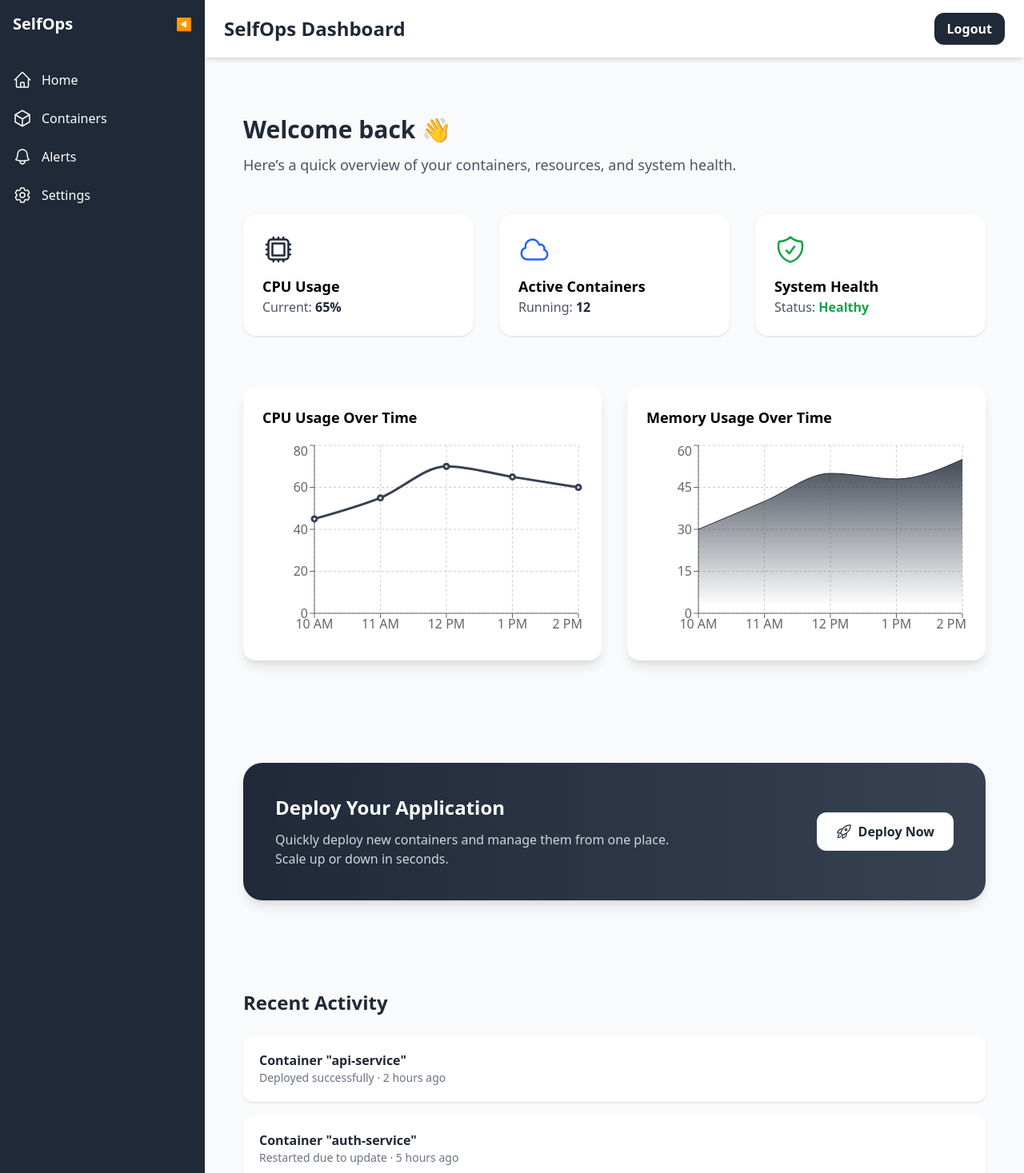
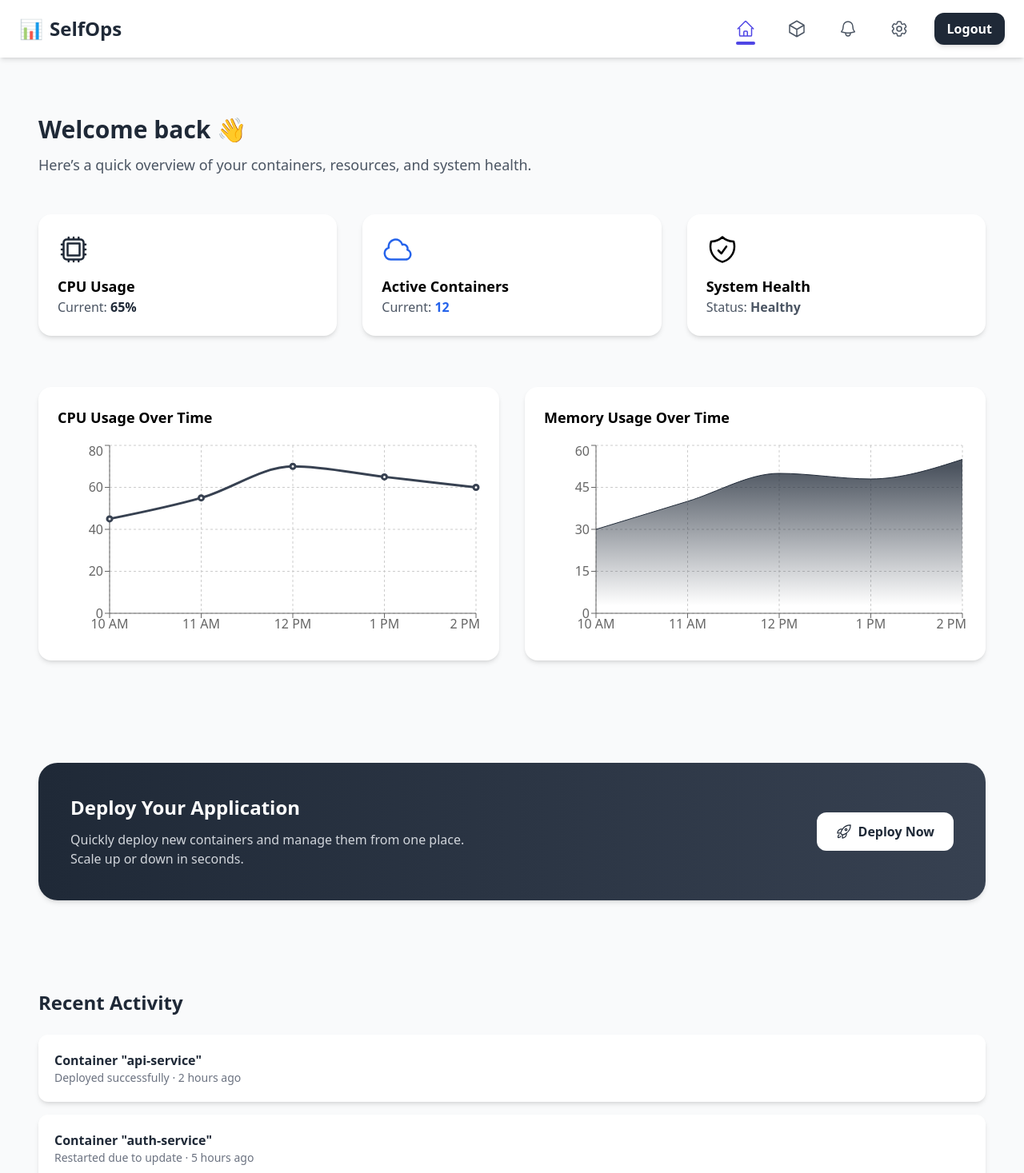
Before and after one commit to Tirth9000/SelfOps-frontend, a React (Vite) app: page /homedashboard in a window 1280 px wide. Shown: the top 1467 px of the page at 80% size. Built offline with nearby package versions, Linux system fonts and the light colour scheme; sample sign-in values are in the browser's storage.

Commit message:
Added Join new app and share buttons

```diff
--- a/src/components/Applications.jsx
+++ b/src/components/Applications.jsx
@@ -19,44 +19,58 @@ const Applications = () => {
     },
   ]);
 
-  const handleRegisterApp = () => {
+  const handleJoinApp = () => {
     const newApp = {
       id: `app${applications.length + 1}`,
-      name: `New App ${applications.length + 1}`,
+      name: `Joined App ${applications.length + 1}`,
       status: "running",
       containers: 2,
-      url: `https://selfops.app/new-app-${applications.length + 1}`,
+      url: `https://selfops.app/joined-app-${applications.length + 1}`,
     };
     setApplications([...applications, newApp]);
   };
 
+  const handleManageContainers = () => {
+    window.location.href = "/dashboard";
+  };
+
   return (
-    <div className="min-h-screen bg-gray-50 p-8">
-      <h1 className="text-3xl font-bold mb-6 text-gray-800">
-        📦 Registered Applications
-      </h1>
+    <div className="min-h-screen bg-gray-50">
+      {/* Navbar - same size as HomeDashboard */}
+      <div className="bg-white shadow-md sticky top-0 z-50">
+        <div className="max-w-7xl mx-auto flex justify-between items-center py-4 px-6">
+          <h1 className="text-2xl font-extrabold text-gray-800">📦 Registered Applications</h1>
 
-      {/* Register Button */}
-      <div className="mb-6">
+          {/* Join New App Button with hover indicator and tooltip */}
+          <div className="relative group">
             <button
-          onClick={handleRegisterApp}
-          className="px-6 py-3 bg-gray-800 text-white rounded-xl font-semibold hover:bg-gray-700 transition shadow"
+              onClick={handleJoinApp}
+              className="px-4 py-2 bg-indigo-600 text-white rounded-xl font-semibold hover:bg-indigo-700 transition shadow"
             >
-          + Register New Application
+              + Join New App
             </button>
+            {/* Hover underline indicator */}
+            <span className="absolute left-0 bottom-0 w-0 h-[2px] bg-white transition-all duration-300 group-hover:w-full"></span>
+            {/* Tooltip */}
+            <span className="absolute bottom-full mb-2 left-1/2 transform -translate-x-1/2 bg-gray-800 text-white text-xs rounded py-1 px-2 opacity-0 group-hover:opacity-100 transition-opacity duration-300 whitespace-nowrap">
+              Join a new application
+            </span>
+          </div>
+        </div>
+        <div className="border-b border-gray-200"></div>
       </div>
 
+      {/* Main Content */}
+      <main className="px-6 py-6 max-w-7xl mx-auto">
         {/* Applications Grid */}
         <div className="grid grid-cols-1 md:grid-cols-2 lg:grid-cols-3 gap-6">
           {applications.map((app) => (
             <div
               key={app.id}
-            className="bg-white p-6 rounded-xl shadow hover:shadow-lg transition"
+              className="bg-white p-6 rounded-2xl shadow transition-transform transform hover:-translate-y-1 hover:shadow-xl duration-300"
             >
               <div className="flex justify-between items-center mb-4">
-              <h2 className="text-xl font-semibold text-gray-800">
-                {app.name}
-              </h2>
+                <h2 className="text-xl font-semibold text-gray-800">{app.name}</h2>
                 <span
                   className={`px-3 py-1 rounded-full text-sm font-medium ${
                     app.status === "running"
@@ -77,12 +91,16 @@ const Applications = () => {
                 </a>
               </p>
 
-            <button className="mt-4 w-full py-2 bg-blue-600 text-white rounded-lg hover:bg-blue-700 transition">
+              <button
+                onClick={handleManageContainers}
+                className="mt-4 w-full py-2 bg-blue-600 text-white rounded-lg hover:bg-blue-700 transition"
+              >
                 Manage Containers
               </button>
             </div>
           ))}
         </div>
+      </main>
     </div>
   );
 };
--- a/src/components/HomeDashboard.jsx
+++ b/src/components/HomeDashboard.jsx
@@ -1,5 +1,5 @@
 // src/components/HomeDashboard.jsx
-import React, { useState } from "react";
+import React, { useState, useRef } from "react";
 import {
   CpuChipIcon,
   CloudIcon,
@@ -16,7 +16,7 @@ import {
   XAxis,
   YAxis,
   CartesianGrid,
-  Tooltip,
+  Tooltip as ChartTooltip,
   ResponsiveContainer,
   AreaChart,
   Area,
@@ -39,111 +39,184 @@ const memoryData = [
 ];
 
 const HomeDashboard = () => {
-  const [sidebarOpen, setSidebarOpen] = useState(true);
+  const [activePage, setActivePage] = useState("Home");
+  const tooltipRefs = useRef({});
 
-  const menuItems = [
-    { name: "Home", icon: HomeIcon },
-    { name: "Containers", icon: CubeIcon },
-    { name: "Alerts", icon: BellIcon },
-    { name: "Settings", icon: Cog6ToothIcon },
-  ];
+  // Tooltip smart positioning
+  const handleMouseEnter = (key) => {
+    const tooltip = tooltipRefs.current[key];
+    if (!tooltip) return;
+
+    const rect = tooltip.getBoundingClientRect();
+    const iconRect = tooltip.parentElement.getBoundingClientRect();
+
+    // Horizontal adjustment
+    const overflowRight = rect.right > window.innerWidth;
+    const overflowLeft = rect.left < 0;
+
+    if (overflowRight) {
+      tooltip.style.left = "auto";
+      tooltip.style.right = "0";
+      tooltip.style.transform = "translateX(0)";
+    } else if (overflowLeft) {
+      tooltip.style.left = "0";
+      tooltip.style.transform = "translateX(0)";
+    } else {
+      tooltip.style.left = "50%";
+      tooltip.style.transform = "translateX(-50%)";
+    }
+
+    // Vertical flip if tooltip would overflow above
+    const tooltipHeight = rect.height;
+    if (iconRect.top - tooltipHeight - 8 < 0) {
+      tooltip.style.bottom = "auto";
+      tooltip.style.top = "100%";
+      tooltip.style.marginTop = "8px";
+    } else {
+      tooltip.style.top = "auto";
+      tooltip.style.bottom = "100%";
+      tooltip.style.marginBottom = "8px";
+    }
+  };
+
+  const handleMouseLeave = (key) => {
+    const tooltip = tooltipRefs.current[key];
+    if (!tooltip) return;
+    tooltip.style.left = "50%";
+    tooltip.style.transform = "translateX(-50%)";
+    tooltip.style.top = "auto";
+    tooltip.style.bottom = "100%";
+    tooltip.style.marginBottom = "8px";
+    tooltip.style.marginTop = "0";
+  };
 
   return (
-    <div className="flex min-h-screen bg-gray-50">
-      {/* Sidebar */}
-      <aside
-        className={`${
-          sidebarOpen ? "w-64" : "w-20"
-        } bg-gray-800 text-white transition-all duration-300 flex flex-col`}
-      >
-        <div className="flex items-center justify-between p-4">
-          {sidebarOpen && <h1 className="text-xl font-bold">SelfOps</h1>}
-          <button
-            onClick={() => setSidebarOpen(!sidebarOpen)}
-            className="text-gray-300 hover:text-white focus:outline-none"
-          >
-            {sidebarOpen ? "◀" : "▶"}
-          </button>
-        </div>
-
-        <nav className="flex-1 mt-4">
-          {menuItems.map((item) => (
-            <button
-              key={item.name}
-              className="flex items-center w-full px-4 py-3 hover:bg-gray-700 transition"
-            >
-              <item.icon className="h-6 w-6" />
-              {sidebarOpen && <span className="ml-3">{item.name}</span>}
-            </button>
-          ))}
-        </nav>
-      </aside>
-
-      {/* Main Content */}
-      <div className="flex-1 flex flex-col">
+    <div className="flex flex-col min-h-screen bg-gray-50">
       {/* Navbar */}
       <header className="bg-white shadow-md sticky top-0 z-50">
         <div className="max-w-7xl mx-auto px-6 py-4 flex justify-between items-center">
-            <h1 className="text-2xl font-bold text-gray-800">SelfOps Dashboard</h1>
-            <button className="px-4 py-2 bg-gray-800 text-white rounded-xl font-semibold hover:bg-gray-700 transition">
+          <h1
+            className="text-2xl font-extrabold text-gray-800 cursor-pointer flex items-center gap-2 hover:text-indigo-600 transition duration-300"
+            onClick={() => {
+              setActivePage("Home");
+              window.location.href = "/homedashboard";
+            }}
+          >
+            <span className="text-indigo-600 animate-pulse">📊</span>
+            <span>SelfOps</span>
+          </h1>
+
+          <div className="flex items-center gap-6">
+            {[
+              { icon: HomeIcon, title: "Home", color: "indigo", link: "/homedashboard" },
+              { icon: CubeIcon, title: "Containers", color: "green", link: "/applications" }, // Changed link
+              { icon: BellIcon, title: "Alerts", color: "red", link: "#" },
+              { icon: Cog6ToothIcon, title: "Settings", color: "yellow", link: "#" },
+            ].map((item, idx) => (
+              <div
+                key={idx}
+                className="relative group"
+                onMouseEnter={() => handleMouseEnter(idx)}
+                onMouseLeave={() => handleMouseLeave(idx)}
+              >
+                <button
+                  className={`flex items-center text-gray-600 hover:text-${item.color}-600 transition duration-300 p-2 rounded-lg hover:bg-${item.color}-50 ${
+                    activePage === item.title ? `text-${item.color}-600` : ""
+                  }`}
+                  onClick={() => {
+                    if (item.link !== "#") {
+                      setActivePage(item.title);
+                      window.location.href = item.link;
+                    }
+                  }}
+                >
+                  <item.icon className="h-6 w-6" />
+                </button>
+
+                {/* Tooltip */}
+                <span
+                  ref={(el) => (tooltipRefs.current[idx] = el)}
+                  className="absolute z-50 bg-gray-800 text-white text-xs rounded py-1 px-2 opacity-0 group-hover:opacity-100 transition-all duration-300 ease-out whitespace-nowrap max-w-[150px] overflow-hidden text-ellipsis pointer-events-none"
+                  style={{
+                    left: "50%",
+                    transform: "translateX(-50%)",
+                    bottom: "100%",
+                    marginBottom: "8px",
+                  }}
+                  title={item.title}
+                >
+                  {item.title}
+                </span>
+
+                {/* Active underline */}
+                {activePage === item.title && (
+                  <span
+                    className={`absolute bottom-0 left-1/2 transform -translate-x-1/2 w-6 h-1 bg-${item.color}-600 rounded-full`}
+                  ></span>
+                )}
+              </div>
+            ))}
+
+            <button
+              className="px-4 py-2 bg-gray-800 text-white rounded-xl font-semibold hover:bg-gray-700 transition transform hover:scale-105 shadow-md"
+              onClick={() => {
+                localStorage.removeItem("token");
+                window.location.href = "/login";
+              }}
+            >
               Logout
             </button>
           </div>
+        </div>
       </header>
 
-        {/* Existing HomeDashboard content */}
+      {/* Main content */}
       <main className="flex-1 p-6 overflow-auto">
         {/* Welcome Section */}
         <section className="px-6 py-12 max-w-7xl mx-auto">
-            <h2 className="text-3xl font-bold text-gray-800 mb-3">Welcome back 👋</h2>
-            <p className="text-gray-600 text-lg">
-              Here’s a quick overview of your containers, resources, and system health.
-            </p>
+          <h2 className="text-3xl font-bold text-gray-800 mb-3 animate-slide-down">Welcome back 👋</h2>
+          <p className="text-gray-600 text-lg">Here’s a quick overview of your containers, resources, and system health.</p>
         </section>
 
         {/* Quick Stats */}
         <section className="px-6 max-w-7xl mx-auto grid grid-cols-1 md:grid-cols-3 gap-8">
-            <div className="bg-white p-6 rounded-2xl shadow hover:shadow-lg transition transform hover:-translate-y-1">
-              <CpuChipIcon className="h-10 w-10 text-gray-800 mb-3" />
-              <h3 className="text-lg font-semibold">CPU Usage</h3>
-              <p className="text-gray-600">
-                Current: <span className="font-bold text-gray-800">65%</span>
+          {[
+            { icon: CpuChipIcon, title: "CPU Usage", value: "65%", color: "gray-800" },
+            { icon: CloudIcon, title: "Active Containers", value: "12", color: "blue-600" },
+            { icon: ShieldCheckIcon, title: "System Health", value: "Healthy", color: "green-600" },
+          ].map((stat, idx) => (
+            <div
+              key={idx}
+              className="bg-white p-6 rounded-2xl shadow-md hover:shadow-lg transition-transform transform hover:-translate-y-2 duration-300 cursor-pointer"
+            >
+              <stat.icon className={`h-10 w-10 text-${stat.color} mb-3`} />
+              <h3 className="text-lg font-semibold">{stat.title}</h3>
+              <p className={`text-gray-600`}>
+                {stat.title === "System Health" ? "Status:" : "Current:"}{" "}
+                <span className={`font-bold text-${stat.color}`}>{stat.value}</span>
               </p>
             </div>
-            <div className="bg-white p-6 rounded-2xl shadow hover:shadow-lg transition transform hover:-translate-y-1">
-              <CloudIcon className="h-10 w-10 text-blue-600 mb-3" />
-              <h3 className="text-lg font-semibold">Active Containers</h3>
-              <p className="text-gray-600">
-                Running: <span className="font-bold text-gray-800">12</span>
-              </p>
-            </div>
-            <div className="bg-white p-6 rounded-2xl shadow hover:shadow-lg transition transform hover:-translate-y-1">
-              <ShieldCheckIcon className="h-10 w-10 text-green-600 mb-3" />
-              <h3 className="text-lg font-semibold">System Health</h3>
-              <p className="text-gray-600">
-                Status: <span className="font-bold text-green-600">Healthy</span>
-              </p>
-            </div>
+          ))}
         </section>
 
         {/* Charts Section */}
         <section className="px-6 py-16 max-w-7xl mx-auto grid grid-cols-1 md:grid-cols-2 gap-8">
-            {/* CPU Usage Chart */}
-            <div className="bg-white p-6 rounded-2xl shadow-lg">
+          {/* CPU Chart */}
+          <div className="bg-white p-6 rounded-2xl shadow-md hover:shadow-lg transition-transform transform hover:scale-[1.02] duration-300">
             <h3 className="text-lg font-semibold mb-4">CPU Usage Over Time</h3>
             <ResponsiveContainer width="100%" height={250}>
               <LineChart data={cpuData}>
                 <CartesianGrid strokeDasharray="3 3" />
                 <XAxis dataKey="time" />
                 <YAxis />
-                  <Tooltip />
+                <ChartTooltip />
                 <Line type="monotone" dataKey="usage" stroke="#374151" strokeWidth={3} />
               </LineChart>
             </ResponsiveContainer>
           </div>
 
-            {/* Memory Usage Chart */}
-            <div className="bg-white p-6 rounded-2xl shadow-lg">
+          {/* Memory Chart */}
+          <div className="bg-white p-6 rounded-2xl shadow-md hover:shadow-lg transition-transform transform hover:scale-[1.02] duration-300">
             <h3 className="text-lg font-semibold mb-4">Memory Usage Over Time</h3>
             <ResponsiveContainer width="100%" height={250}>
               <AreaChart data={memoryData}>
@@ -156,14 +229,8 @@ const HomeDashboard = () => {
                 <CartesianGrid strokeDasharray="3 3" />
                 <XAxis dataKey="time" />
                 <YAxis />
-                  <Tooltip />
-                  <Area
-                    type="monotone"
-                    dataKey="usage"
-                    stroke="#1f2937"
-                    fillOpacity={1}
-                    fill="url(#colorMem)"
-                  />
+                <ChartTooltip />
+                <Area type="monotone" dataKey="usage" stroke="#1f2937" fillOpacity={1} fill="url(#colorMem)" />
               </AreaChart>
             </ResponsiveContainer>
           </div>
@@ -171,7 +238,7 @@ const HomeDashboard = () => {
 
         {/* Deployment Section */}
         <section className="px-6 py-16 max-w-7xl mx-auto">
-            <div className="bg-gradient-to-r from-gray-800 to-gray-700 text-white p-10 rounded-3xl shadow-lg">
+          <div className="bg-gradient-to-r from-gray-800 to-gray-700 text-white p-10 rounded-3xl shadow-md hover:shadow-lg transition-transform transform hover:scale-[1.02] duration-300">
             <div className="flex flex-col md:flex-row justify-between items-center">
               <div>
                 <h3 className="text-2xl font-bold mb-3">Deploy Your Application</h3>
@@ -179,7 +246,7 @@ const HomeDashboard = () => {
                   Quickly deploy new containers and manage them from one place. Scale up or down in seconds.
                 </p>
               </div>
-                <button className="mt-6 md:mt-0 px-6 py-3 bg-white text-gray-800 font-semibold rounded-xl hover:bg-gray-200 transition flex items-center gap-2">
+              <button className="mt-6 md:mt-0 px-6 py-3 bg-white text-gray-800 font-semibold rounded-xl hover:bg-gray-200 transition transform hover:scale-105 duration-300 flex items-center gap-2">
                 <RocketLaunchIcon className="h-5 w-5" />
                 Deploy Now
               </button>
@@ -191,18 +258,19 @@ const HomeDashboard = () => {
         <section className="px-6 py-12 max-w-7xl mx-auto">
           <h3 className="text-2xl font-bold text-gray-800 mb-6">Recent Activity</h3>
           <ul className="space-y-4">
-              <li className="bg-white p-5 rounded-xl shadow hover:shadow-md transition">
-                <p className="text-gray-800 font-semibold">Container "api-service"</p>
-                <p className="text-gray-500 text-sm">Deployed successfully · 2 hours ago</p>
+            {[
+              { name: "api-service", status: "Deployed successfully", time: "2 hours ago" },
+              { name: "auth-service", status: "Restarted due to update", time: "5 hours ago" },
+              { name: "frontend-app", status: "Scaled to 3 instances", time: "Yesterday" },
+            ].map((act, idx) => (
+              <li
+                key={idx}
+                className="bg-white p-5 rounded-xl shadow-md hover:shadow-lg transition-transform transform hover:-translate-y-1 duration-300"
+              >
+                <p className="text-gray-800 font-semibold">Container "{act.name}"</p>
+                <p className="text-gray-500 text-sm">{act.status} · {act.time}</p>
               </li>
-              <li className="bg-white p-5 rounded-xl shadow hover:shadow-md transition">
-                <p className="text-gray-800 font-semibold">Container "auth-service"</p>
-                <p className="text-gray-500 text-sm">Restarted due to update · 5 hours ago</p>
-              </li>
-              <li className="bg-white p-5 rounded-xl shadow hover:shadow-md transition">
-                <p className="text-gray-800 font-semibold">Container "frontend-app"</p>
-                <p className="text-gray-500 text-sm">Scaled to 3 instances · Yesterday</p>
-              </li>
+            ))}
           </ul>
         </section>
 
@@ -212,7 +280,6 @@ const HomeDashboard = () => {
         </footer>
       </main>
     </div>
-    </div>
   );
 };
 
```
Also changed, not shown: src/components/Dashboard.jsx (+86 -38 lines). Lines whose indentation alone changed are shown as unchanged.
